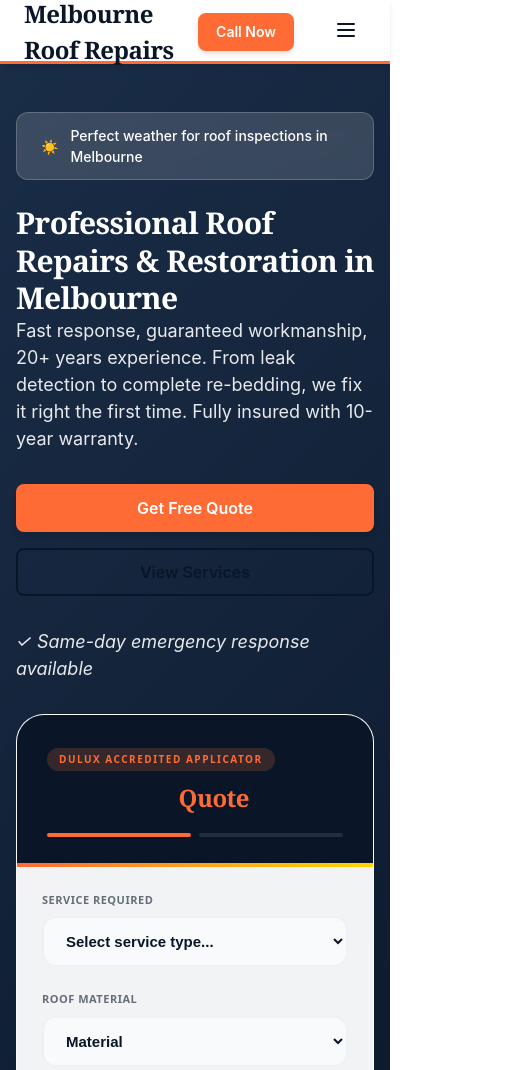
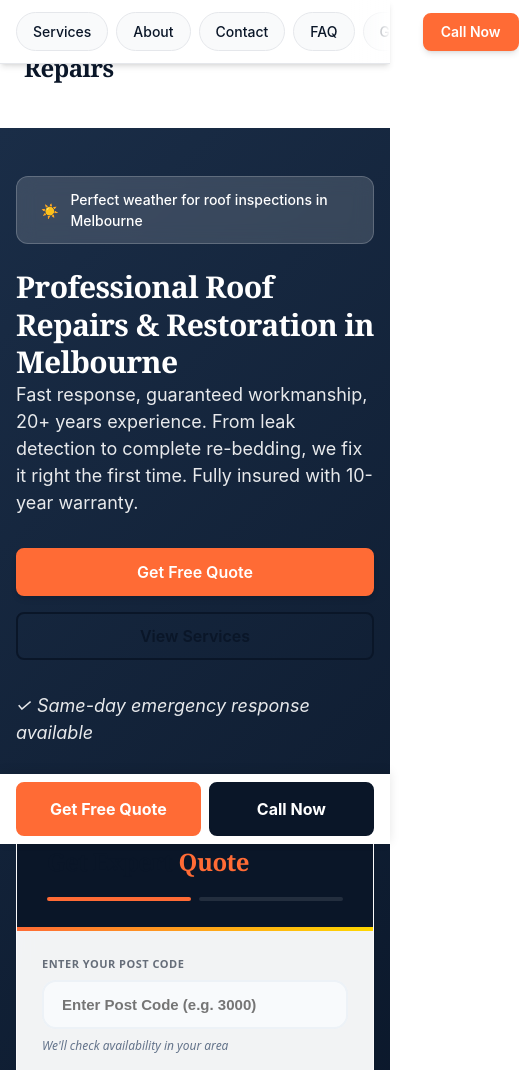
Before and after one commit to getwebface/roofing-site, a plain HTML site: page index.html in a window 390 px wide. Shown: the top 1070 px of the page, 519 px wide, since content can reach past the window. Drawn offline with Linux system fonts and the light colour scheme; no server answers.

Commit message:
minor fix

```diff
--- a/css/sections.css
+++ b/css/sections.css
@@ -831,44 +831,19 @@
   gap: var(--space-3);
 }
 
-.mobile-menu-toggle {
-  display: none;
-  background: none;
-  border: none;
-  padding: var(--space-2);
-  cursor: pointer;
-  color: var(--navy);
-}
-
-.mobile-menu-toggle svg {
-  width: 24px;
-  height: 24px;
-}
-
 @media (max-width: 768px) {
   .header-container {
     height: var(--header-height-mobile);
   }
 
   .nav-links {
-    display: none;
-    position: absolute;
-    top: var(--header-height-mobile);
-    left: 0;
-    right: 0;
-    background: var(--white);
-    flex-direction: column;
-    padding: var(--space-4);
-    border-bottom: var(--border-width) solid var(--color-border);
-    box-shadow: var(--shadow-lg);
+    display: flex;
+    gap: var(--space-4);
   }
 
-  .nav-links.active {
-    display: flex;
-  }
-
-  .mobile-menu-toggle {
-    display: block;
+  .nav-links a {
+    font-size: var(--text-xs);
+    padding: var(--space-1) var(--space-2);
   }
 
   .header-cta .btn {
@@ -1410,3 +1385,140 @@
     font-size: var(--text-4xl);
   }
 }
+
+/* ===== STICKY BOTTOM ACTION BAR ===== */
+.sticky-action-bar {
+  position: fixed;
+  bottom: 0;
+  left: 0;
+  right: 0;
+  height: 70px;
+  display: flex;
+  background: white;
+  box-shadow: 0 -2px 10px rgba(0, 0, 0, 0.1);
+  z-index: 1000;
+  padding: 8px 16px;
+  gap: 8px;
+  align-items: center;
+}
+
+.sticky-action-bar .btn {
+  flex: 1;
+  display: flex;
+  align-items: center;
+  justify-content: center;
+  height: 54px;
+  font-size: var(--text-base);
+  font-weight: var(--font-bold);
+  border-radius: var(--radius-md);
+  text-decoration: none;
+  transition: all var(--transition-base);
+}
+
+.btn-sticky-primary {
+  background-color: var(--orange);
+  color: white;
+  border: 2px solid var(--orange);
+}
+
+.btn-sticky-primary:hover {
+  background-color: var(--orange-dark);
+  border-color: var(--orange-dark);
+  transform: translateY(-2px);
+  box-shadow: var(--shadow-lg);
+}
+
+.btn-sticky-secondary {
+  background-color: var(--navy);
+  color: white;
+  border: 2px solid var(--navy);
+}
+
+.btn-sticky-secondary:hover {
+  background-color: var(--navy-light);
+  border-color: var(--navy-light);
+  transform: translateY(-2px);
+  box-shadow: var(--shadow-lg);
+}
+
+/* Hide on desktop */
+@media (min-width: 769px) {
+  .sticky-action-bar {
+    display: none;
+  }
+}
+
+/* ===== HORIZONTAL SCROLL CHIPS ===== */
+.section-chips {
+  position: sticky;
+  top: 0;
+  background: white;
+  z-index: 900;
+  overflow-x: hidden;
+  border-bottom: 1px solid var(--color-border);
+  padding: 12px 0;
+  transform: translateY(-100%);
+  transition: transform 0.3s ease;
+}
+
+.section-chips.sticky-active {
+  transform: translateY(0);
+  box-shadow: 0 2px 10px rgba(0, 0, 0, 0.1);
+}
+
+.chips-container {
+  display: flex;
+  overflow-x: auto;
+  padding: 0 16px;
+  gap: 8px;
+  scrollbar-width: none; /* Firefox */
+  -ms-overflow-style: none; /* IE and Edge */
+}
+
+.chips-container::-webkit-scrollbar {
+  display: none; /* Chrome, Safari, Opera */
+}
+
+.chips-container::after {
+  content: '';
+  position: absolute;
+  top: 0;
+  right: 0;
+  bottom: 0;
+  width: 40px;
+  background: linear-gradient(to right, transparent, white);
+  pointer-events: none;
+}
+
+.chip {
+  padding: 8px 16px;
+  border-radius: 20px;
+  background: var(--color-bg-alt);
+  color: var(--color-text);
+  text-decoration: none;
+  white-space: nowrap;
+  font-size: var(--text-sm);
+  font-weight: var(--font-medium);
+  border: 1px solid var(--color-border);
+  transition: all var(--transition-fast);
+  flex-shrink: 0;
+}
+
+.chip:hover {
+  background: var(--navy-light);
+  color: white;
+  border-color: var(--navy-light);
+}
+
+.chip.active {
+  background: var(--orange);
+  color: white;
+  border-color: var(--orange);
+}
+
+/* Hide on desktop */
+@media (min-width: 769px) {
+  .section-chips {
+    display: none;
+  }
+}
--- a/index.html
+++ b/index.html
@@ -30,15 +30,20 @@
             <span class="btn-text">Call Now</span>
           </a>
         </div>
-
-        <button class="mobile-menu-toggle" id="mobileMenuToggle" aria-label="Toggle menu">
-          <svg xmlns="http://www.w3.org/2000/svg" fill="none" viewBox="0 0 24 24" stroke="currentColor">
-            <path stroke-linecap="round" stroke-linejoin="round" stroke-width="2" d="M4 6h16M4 12h16M4 18h16" />
-          </svg>
-        </button>
       </nav>
     </div>
   </header>
+
+  <!-- ===== HORIZONTAL SCROLL CHIPS ===== -->
+  <div class="section-chips">
+    <div class="chips-container">
+      <a href="#services" class="chip" data-section="services">Services</a>
+      <a href="#about" class="chip" data-section="about">About</a>
+      <a href="#contact" class="chip" data-section="contact">Contact</a>
+      <a href="#faq" class="chip" data-section="faq">FAQ</a>
+      <a href="#final-cta" class="chip" data-section="final-cta">Get Quote</a>
+    </div>
+  </div>
 
   <!-- ===== HERO LEAD WEATHER ===== -->
   <section class="hero" data-section="hero-lead-weather" data-section-id="hero-home-001" data-theme="themeA">
@@ -171,7 +176,7 @@
   </section>
 
   <!-- ===== LONG-FORM CONTENT ===== -->
-  <section class="long-content" data-section="long-content" data-section-id="content-home-001">
+  <section class="long-content" data-section="long-content" data-section-id="content-home-001" id="about">
     <div class="container">
       <h2 data-slot="headline">Why Choose Professional Roof Repairs?</h2>
       <div data-slot="long_body_1" data-slot-type="rich">
@@ -220,7 +225,7 @@
   </section>
 
   <!-- ===== FAQ ACCORDION ===== -->
-  <section class="faq-accordion" data-section="faq-accordion" data-section-id="faq-home-001">
+  <section class="faq-accordion" data-section="faq-accordion" data-section-id="faq-home-001" id="faq">
     <div class="container">
       <h2 data-slot="headline">Frequently Asked Questions</h2>
 
@@ -269,7 +274,7 @@
   </section>
 
   <!-- ===== FINAL CTA ===== -->
-  <section class="final-cta" data-section="final-cta" data-section-id="cta-final-home-001">
+  <section class="final-cta" data-section="final-cta" data-section-id="cta-final-home-001" id="contact">
     <div class="container">
       <h2 data-slot="headline">Ready to Fix Your Roof?</h2>
       <p data-slot="body">Get a free, no-obligation inspection and quote. We'll assess your roof and provide honest recommendations.</p>
@@ -332,6 +337,12 @@
     </div>
   </footer>
 
+  <!-- Sticky Bottom Action Bar -->
+  <div class="sticky-action-bar">
+    <a href="#lead_form_mount" class="btn btn-primary btn-sticky-primary">Get Free Quote</a>
+    <a href="tel:0482022493" class="btn btn-secondary btn-sticky-secondary">Call Now</a>
+  </div>
+
   <!-- Scripts -->
   <script src="/js/tracker.js"></script>
   <script type="module" src="js/init.js"></script>
@@ -358,10 +369,87 @@
     });
   </script>
 
-  <!-- Mobile Menu Toggle -->
+  <!-- Section Chips Scroll Highlighting -->
   <script>
-    document.getElementById('mobileMenuToggle')?.addEventListener('click', () => {
-      document.getElementById('navLinks')?.classList.toggle('active');
+    document.addEventListener('DOMContentLoaded', function() {
+      const sectionChips = document.querySelector('.section-chips');
+      const chips = document.querySelectorAll('.chip');
+      const sections = {
+        'services': document.getElementById('services'),
+        'about': document.getElementById('about'),
+        'contact': document.getElementById('contact'),
+        'faq': document.getElementById('faq'),
+        'final-cta': document.querySelector('.final-cta')
+      };
+
+      // Make chips sticky when scrolling past hero
+      const heroSection = document.querySelector('.hero');
+      const observer = new IntersectionObserver(
+        (entries) => {
+          entries.forEach(entry => {
+            if (!entry.isIntersecting) {
+              sectionChips.classList.add('sticky-active');
+            } else {
+              sectionChips.classList.remove('sticky-active');
+            }
+          });
+        },
+        { threshold: 0.1 }
+      );
+
+      if (heroSection) {
+        observer.observe(heroSection);
+      }
+
+      // Highlight active chip based on scroll position
+      function highlightActiveChip() {
+        let currentSection = null;
+        let closestDistance = Infinity;
+
+        // Find which section is currently in view
+        Object.entries(sections).forEach(([id, section]) => {
+          if (section) {
+            const rect = section.getBoundingClientRect();
+            const distanceFromTop = Math.abs(rect.top);
+
+            // If section is in viewport (top is between 0 and window height)
+            if (rect.top <= window.innerHeight * 0.3 && rect.bottom >= window.innerHeight * 0.3) {
+              if (distanceFromTop < closestDistance) {
+                closestDistance = distanceFromTop;
+                currentSection = id;
+              }
+            }
+          }
+        });
+
+        // Update chip states
+        chips.forEach(chip => {
+          chip.classList.remove('active');
+          if (chip.getAttribute('data-section') === currentSection) {
+            chip.classList.add('active');
+          }
+        });
+      }
+
+      // Smooth scroll for chips
+      chips.forEach(chip => {
+        chip.addEventListener('click', (e) => {
+          e.preventDefault();
+          const targetId = chip.getAttribute('data-section');
+          const targetSection = sections[targetId];
+
+          if (targetSection) {
+            targetSection.scrollIntoView({
+              behavior: 'smooth',
+              block: 'start'
+            });
+          }
+        });
+      });
+
+      // Update on scroll
+      window.addEventListener('scroll', highlightActiveChip);
+      highlightActiveChip(); // Initial call
     });
   </script>
 </body>
--- a/js/form-asset.js
+++ b/js/form-asset.js
@@ -9,6 +9,7 @@ export const FormAsset = {
   config: {
     endpoint: "https://docs.google.com/forms/d/e/1FAIpQLSeXt8JeqI9PvhDWxu6cOOxX58kfs8J85UQGXk3Tc09HOUA2FA/formResponse",
     mapping: {
+      "postcode":     "entry.0000000000", // TODO: Update with actual Google Form field ID for postcode
       "service":      "entry.1354597159",
       "material":     "entry.214341972",
       "level":        "entry.1724291652",
@@ -215,6 +216,21 @@ export const FormAsset = {
           <form data-tr-form class="tr-content">
             <div data-tr-step="1">
               <div class="tr-group">
+                <label class="tr-label">Enter Your Post Code</label>
+                <input type="text" name="postcode" required class="tr-input" placeholder="Enter Post Code (e.g. 3000)">
+                <p class="tr-microcopy" style="font-size: 12px; color: #64748b; margin-top: 8px; font-style: italic;">
+                  We'll check availability in your area
+                </p>
+              </div>
+
+              <button type="button" class="tr-btn-main" data-tr-next>
+                Check Availability
+                <svg width="20" height="20" viewBox="0 0 24 24" fill="none" stroke="currentColor" stroke-width="2.5"><path d="M5 12h14M12 5l7 7-7 7"/></svg>
+              </button>
+            </div>
+
+            <div data-tr-step="2" class="tr-hidden">
+              <div class="tr-group">
                 <label class="tr-label">Service Required</label>
                 <select name="service" required class="tr-select">
                   <option value="" disabled selected>Select service type...</option>
@@ -250,13 +266,6 @@ export const FormAsset = {
                 <input type="text" name="suburb" required class="tr-input" placeholder="Enter Suburb (e.g. Ringwood)">
               </div>
 
-              <button type="button" class="tr-btn-main" data-tr-next>
-                Continue to Contact
-                <svg width="20" height="20" viewBox="0 0 24 24" fill="none" stroke="currentColor" stroke-width="2.5"><path d="M5 12h14M12 5l7 7-7 7"/></svg>
-              </button>
-            </div>
-
-            <div data-tr-step="2" class="tr-hidden">
               <div class="tr-group">
                 <label class="tr-label">Your Name</label>
                 <input type="text" name="fullName" required class="tr-input" placeholder="Full Name">
@@ -286,7 +295,7 @@ export const FormAsset = {
               </button>
 
               <button type="button" style="background:none; border:none; color:#64748b; font-size:12px; margin-top:15px; cursor:pointer; font-weight:600; width:100%" data-tr-back>
-                Go back to details
+                Go back to post code
               </button>
             </div>
 
```
